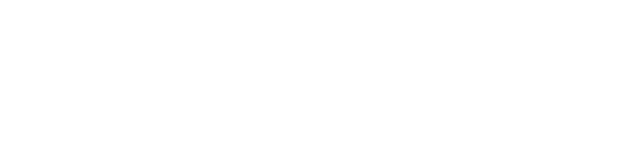
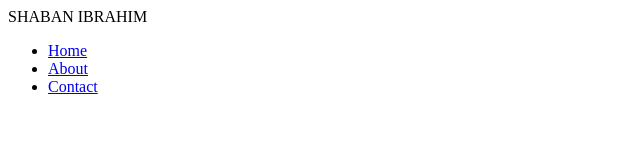
Before and after one commit to Shabex/My-portfolio, a plain HTML site: page index.html in a window 1280 px wide. Shown: the whole page, without its empty margins (0-640 px from the left). Drawn offline with Linux system fonts and the light colour scheme; files that its build step writes are made by us from their sources.

Commit message:
Adds a nav element on index.html

```diff
--- a/index.html
+++ b/index.html
@@ -9,6 +9,21 @@
     <title>Shaban Ibrahim Portfolio</title>
 </head>
 <body>
-
+    <nav class="navbar">
+        <div class="container">
+            <div class="logo">SHABAN IBRAHIM</div>
+            <ul class="nav">
+                <li>
+                    <a href="#">Home</a>
+                </li>
+                <li>
+                    <a href="#">About</a>
+                </li>
+                <li>
+                    <a href="#">Contact</a>
+                </li>
+            </ul>
+        </div>
+    </nav>
 </body>
 </html>
```
